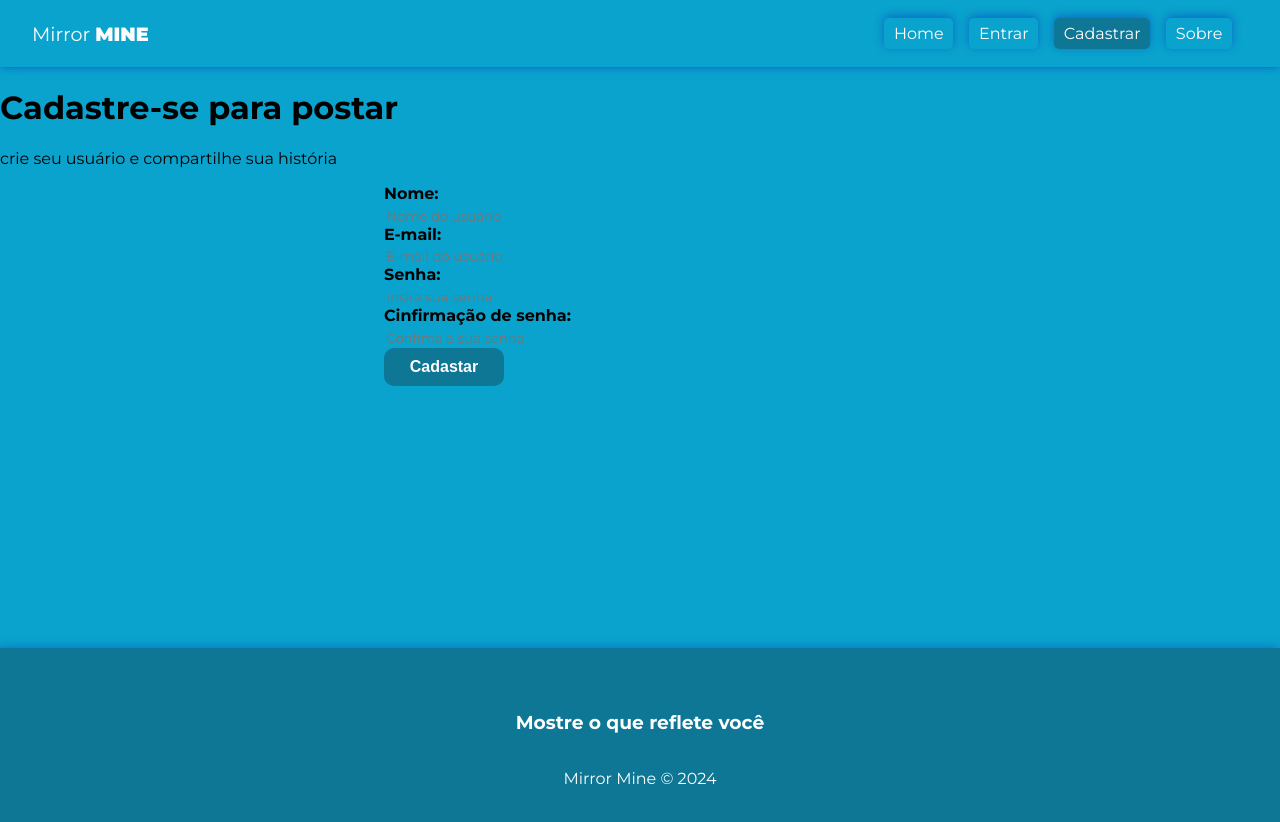
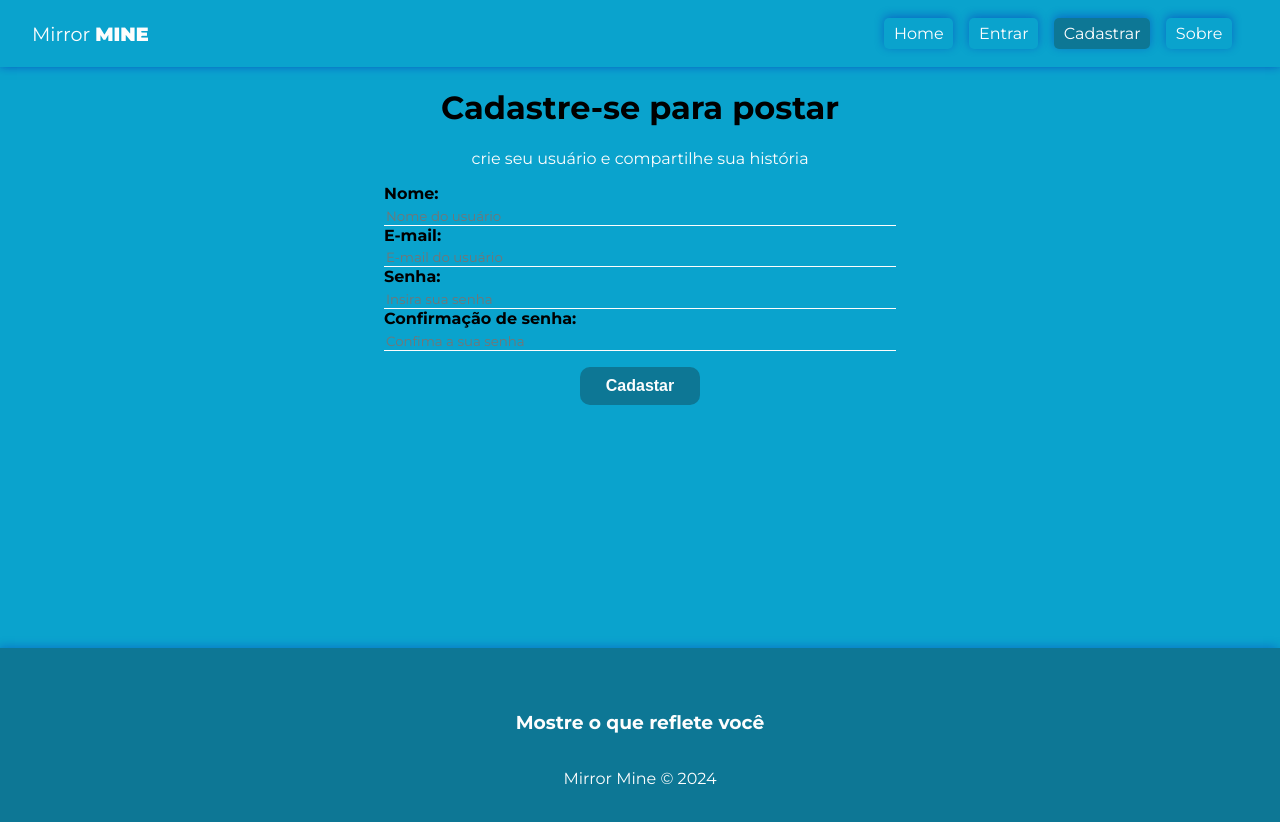
Before and after one commit to hiensenn/Mirror_Mine, a React (Create React App) app: page /register in a window 1280 px wide. Shown: the top 822 px of the page. Built offline with nearby package versions, Linux system fonts and the light colour scheme.

Commit message:
creating Form and States for register

```diff
--- a/src/index.css
+++ b/src/index.css
@@ -44,7 +44,7 @@
 label{
   display: flex;
   flex-direction: column;
-  margin-bottom: 1px;
+  margin-bottom: 1em;
  }
 
  label span{
@@ -57,7 +57,7 @@
  textarea{
   box-sizing: border-box;
   border: none;
-  border-bottom: 1px olid red;
+  border-bottom: 1px solid rgb(253, 253, 253);
   background-color: transparent;
  }
  .btn{
--- a/src/pages/Register/Register.js
+++ b/src/pages/Register/Register.js
@@ -2,24 +2,39 @@
 import { useState, useEffect } from "react";
 
 const Register = () => {
+  const [displayName, setDisplayName] = useState("");
+  const [email, setEmail] = useState("");
+  const [password, setPassword] = useState("");
+  const [confirmPassword, setConfirmPassword] = useState("");
 
-  const[displayName, setDisplayName] = useState("")
-  const[email, setEmail] = useState("")
-  const[password, setPassword] = useState("")
-  const[confirmPassword, setConfirmPassword] = useState("")
-
-  const[error, setError] = useState("")
+  const [error, setError] = useState("");
 
   const handleSubmit = (e) => {
-    e.preventDefault()
-  }
+    e.preventDefault();
+
+    setError("");
+
+    const user = {
+      displayName,
+      email,
+      password,
+    };
+
+    //validações
+    if (password !== confirmPassword) {
+      setError("As senhas precisam ser iguais!");
+      return;
+    }
+
+    console.log(user)
+  };
 
   return (
-    <div>
+    <div className={styles.register}>
       <h1>Cadastre-se para postar</h1>
       <p>crie seu usuário e compartilhe sua história</p>
 
-      <form>
+      <form onSubmit={handleSubmit}>
         <label>
           <span>Nome:</span>
           <input
@@ -27,6 +42,8 @@
             name="displayName"
             required
             placeholder="Nome do usuário"
+            value={displayName}
+            onChange={(e) => setDisplayName(e.target.value)}
           />
 
           <span>E-mail:</span>
@@ -35,6 +52,8 @@
             name="email"
             required
             placeholder="E-mail do usuário"
+            value={email}
+            onChange={(e) => setEmail(e.target.value)}
           />
 
           <span>Senha:</span>
@@ -43,17 +62,24 @@
             name="password"
             required
             placeholder="Insira sua senha"
+            value={password}
+            onChange={(e) => setPassword(e.target.value)}
           />
 
-          <span>Cinfirmação de senha:</span>
+          <span>Confirmação de senha:</span>
           <input
             type="password"
             name="confirmPassword"
             required
             placeholder="Confima a sua senha"
+            value={confirmPassword}
+            onChange={(e) => setConfirmPassword(e.target.value)}
           />
         </label>
-        <button type="submit" className="btn">Cadastar</button>
+        <button type="submit" className="btn">
+          Cadastar
+        </button>
+        {error && <p className="error">{error}</p>}
       </form>
     </div>
   );
```
